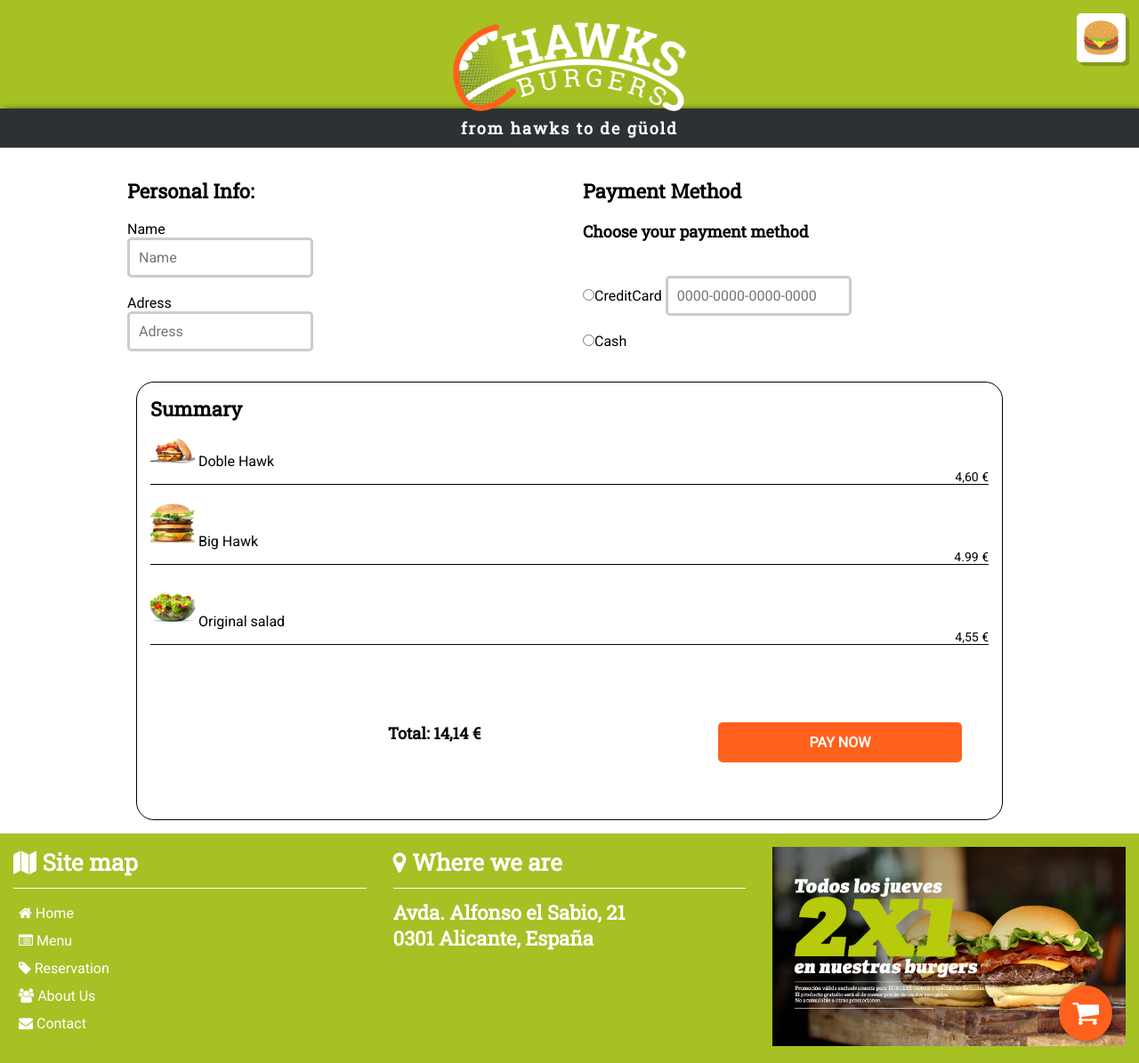
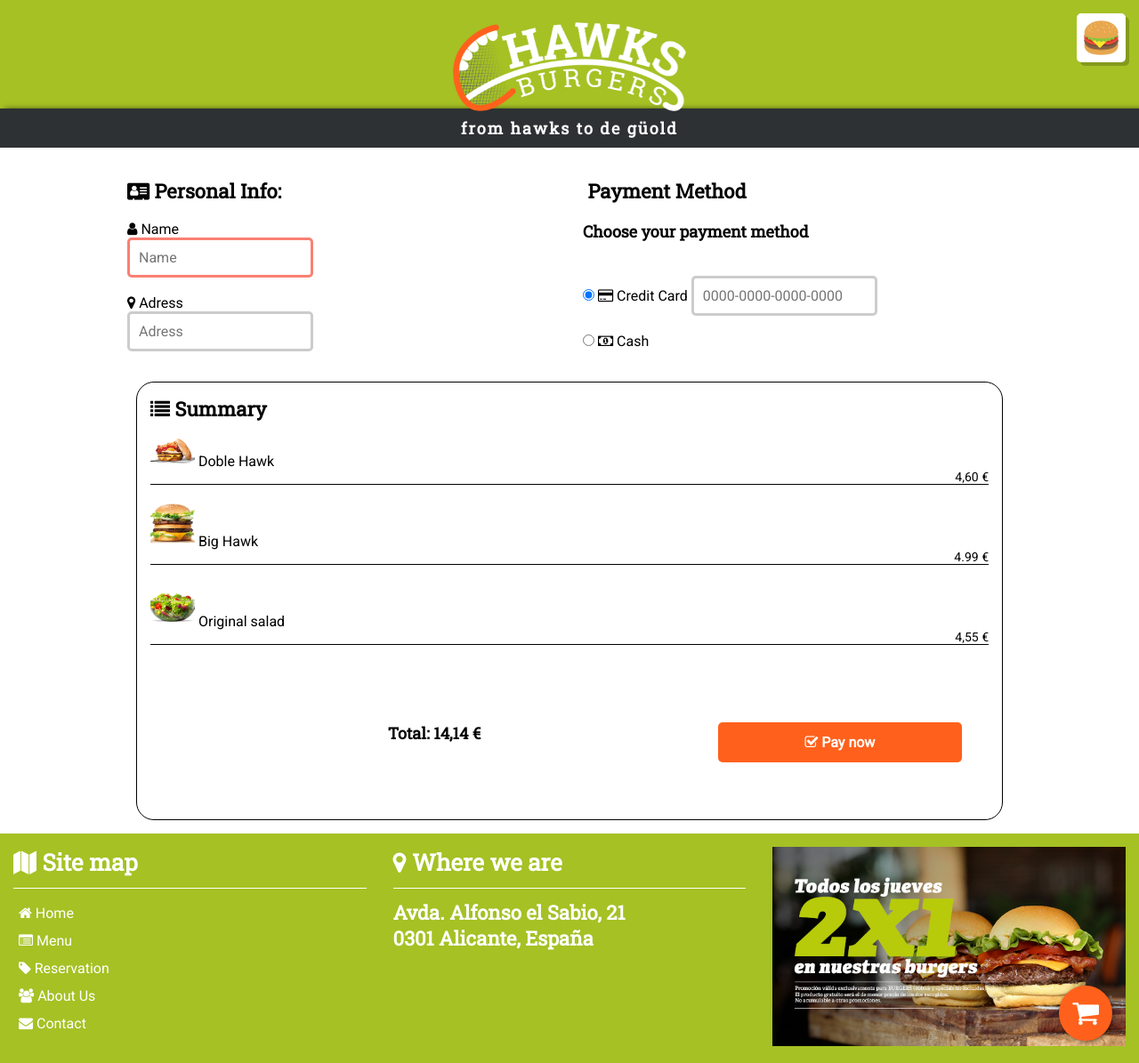
Before and after one commit to cArlitXs/HawksBurgers, a Jekyll site: the page built from summary.html, in a window 1280 px wide and 1195 px high. Shown: the whole window at 89% size. Built offline with Jekyll 4.4.1, drawn with Linux system fonts in a browser that asks for light colours.

Commit message:
Añado iconos.

```diff
--- a/summary.html
+++ b/summary.html
@@ -8,36 +8,35 @@
 <div class="container">
 	<form onsubmit="alert('Successful purchase')">
 	<div class="row" id="central">
-	<div id="datosMetodos"  >
-		<div id="direccion" class="col-s-6"  style="padding: 15px;" >
-			<div id="pasos" class="row" >
+	<div id="datosMetodos">
+		<div id="direccion" class="col-s-6"  style="padding: 15px;">
+			<div id="pasos" class="row">
 				<br>
-				<h5>Personal Info: </h5>
+				<h5><i class="fa fa-address-card"></i> Personal Info:</h5>
 			</div>
-			<div id="datos" >
+			<div id="datos">
 				<br>
-				<label id="Nombre y Apellidos">Name</label><br>
-				<input type="text" style="border-radius: 5px;"class="nombre" name="nombre" placeholder="Name" required>
+				<label for="nombre"><i class="fa fa-user"></i> Name</label><br>
+				<input type="text" style="border-radius: 5px;" class="nombre" name="nombre" placeholder="Name" required autofocus>
 				<br><br>
-				<label id="txtDireccion">Adress</label><br>
+				<label for="direccion"><i class="fa fa-map-marker"></i> Adress</label><br>
 				<input type="text" style="border-radius: 5px;" class="direc" name="direccion" placeholder="Adress" required>
-
 			</div>
 			<br>
 		</div>
 		<div id="metodoPago" class="col-s-6" style="padding: 15px;">
 			<br>
 			<div id="pasos">
-				<h5>Payment Method</h5>
+				<h5><i class="fa fa-"></i> Payment Method</h5>
 			</div>
 			<div id="datos">
 				<br>
 				<h6 id="formaPago">Choose your payment method</h6><br><br>
-				<input type="radio" name="radio" required>CreditCard
+				<input type="radio" name="radio" checked> <i class="fa fa-credit-card"></i> Credit Card
 				<input type="text" style="border-radius: 5px;" class="numtarjeta" name="numtarjeta" placeholder="0000-0000-0000-0000">
 				<br>
 				<br>
-				<input type="radio" name="radio">Cash
+				<input type="radio" name="radio"> <i class="fa fa-money"></i> Cash
 			</div>
 			<br>
 		</div>
@@ -46,7 +45,7 @@
 		<div style="padding: 25px;">
 			<aside id="resumen" class="col-6">
 				<div id="pasos">
-				<h5>Summary</h5>
+				<h5><i class="fa fa-list"></i> Summary</h5>
 				</div>
 				<div id="datosresumen">
 					<div id="pedido"  >
@@ -88,8 +87,7 @@
 							<h6>Total: 14,14 €</h6>
 						</div>
 						<div class="col-4">
-							<!--<input class="button button1" type="button" name="botoncompra" id="botoncompra" value="PAY NOW">-->
-							<button class="button button6" id="botoncompra" name="botoncompra" type="submit"><b>PAY NOW</b></button>
+							<button class="button button6" id="botoncompra" name="botoncompra" type="submit"><i class="fa fa-check-square-o"></i> <b>Pay now</b></button>
 						</div>
 					</div>
 					<br>
```
